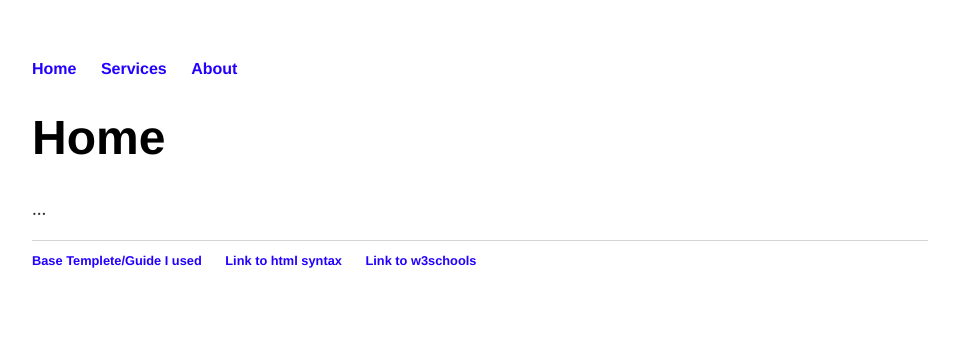
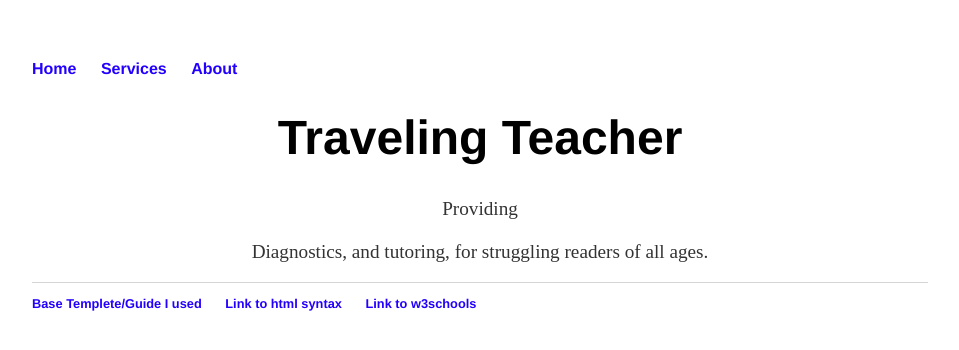
Before and after one commit to ShadowHazel/ShadowHazel.github.io, a Jekyll site: the page built from index.html, in a window 1280 px wide. Shown: the top 350 px of the page, without its empty margins (160-1119 px from the left). Built offline with Jekyll 4.4.1, drawn with Linux system fonts in a browser that asks for light colours.

Commit message:
Update index.html

```diff
--- a/index.html
+++ b/index.html
@@ -1,8 +1,9 @@
 ---
 layout: 1
-title: Home
+title: Traveling Teacher
 ---
 <div class="blurb">
-	<h1>Home</h1>
-	<p>...</p>
+	<h1 style="text-align:center;">Traveling Teacher</h1>
+	<p style="text-align:center;">Providing</p>
+	<p style="text-align:center;">Diagnostics, and tutoring, for struggling readers of all ages.</p>
 </div>
```
